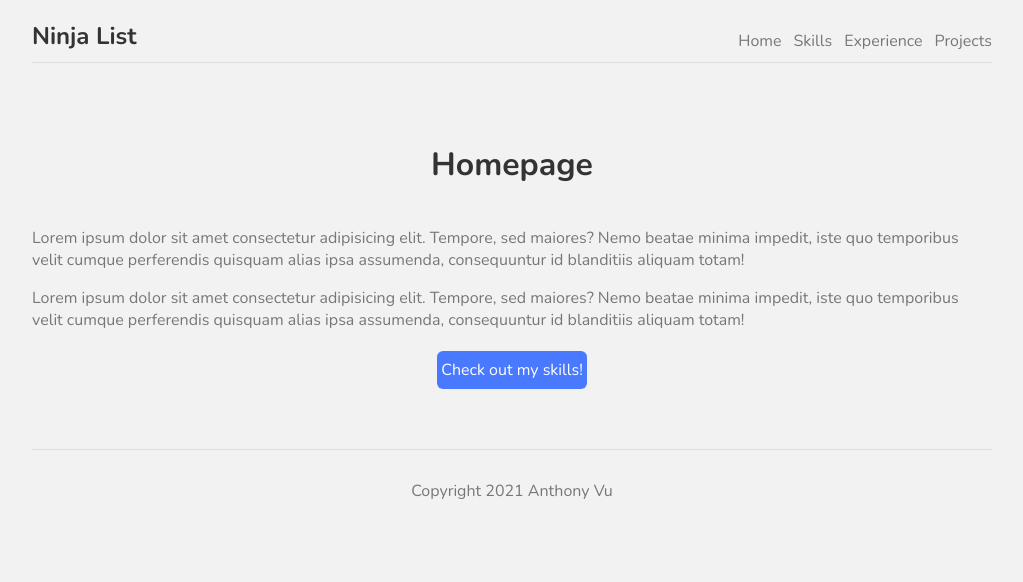
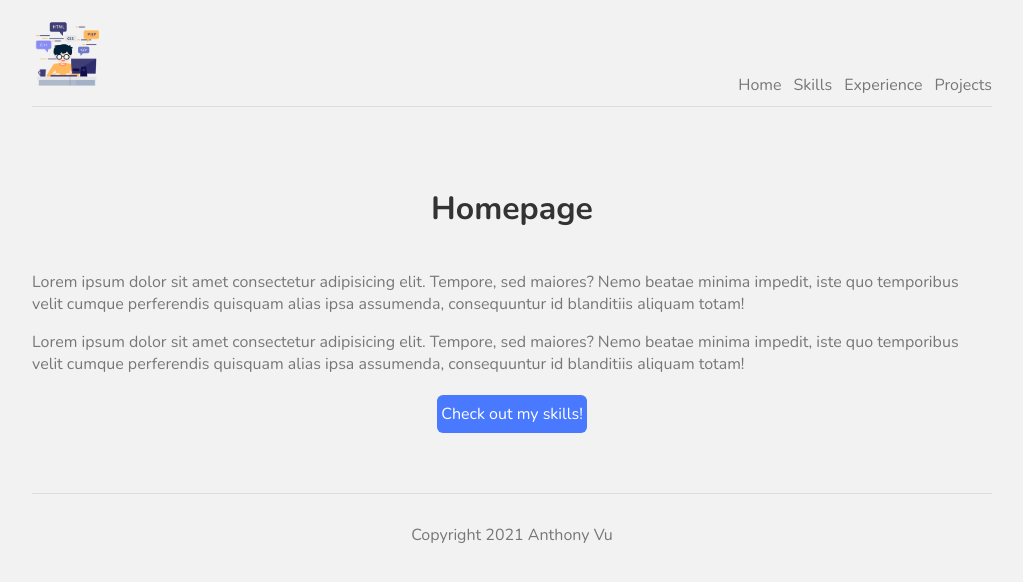
Before and after one commit to AVu120/mini-ssr-portfolio, a Next.js app: page / in a window 1280 px wide. Shown: the top 582 px of the page, without its empty margins (128-1151 px from the left). Built offline with nearby package versions, Linux system fonts and the light colour scheme.

Commit message:
Add icon to navbar.

```diff
--- a/components/common/Navbar.tsx
+++ b/components/common/Navbar.tsx
@@ -1,10 +1,11 @@
 import Link from "next/link";
+import Image from "next/image";
 
 const Navbar = () => {
   return (
     <nav>
       <div className="logo">
-        <h1>Ninja List</h1>
+        <Image src="/logo.png" height={70} width={70} />
       </div>
       <Link href="/">
         <a>Home</a>
```
Also changed, not shown: public/logo.png (added).
